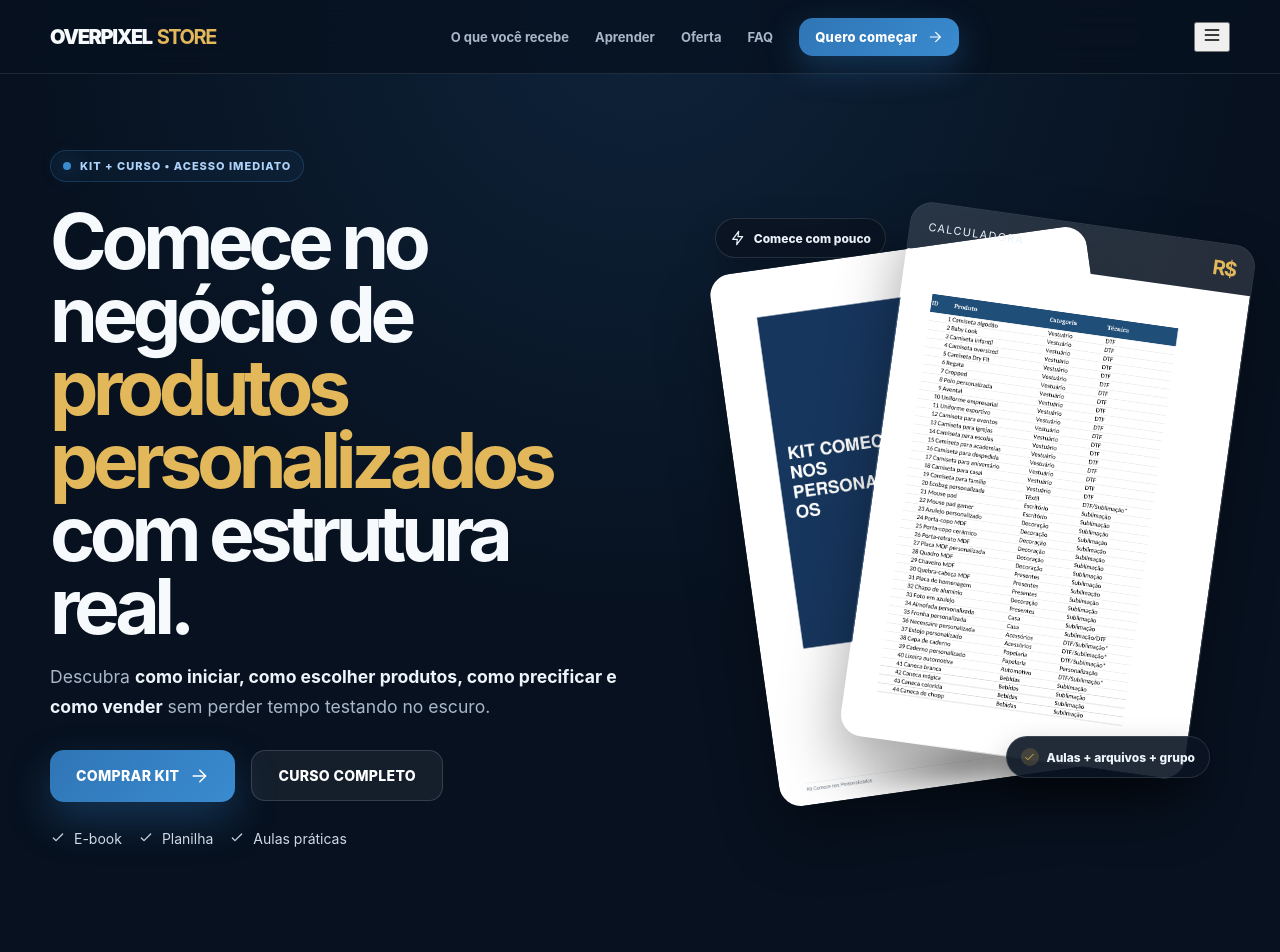
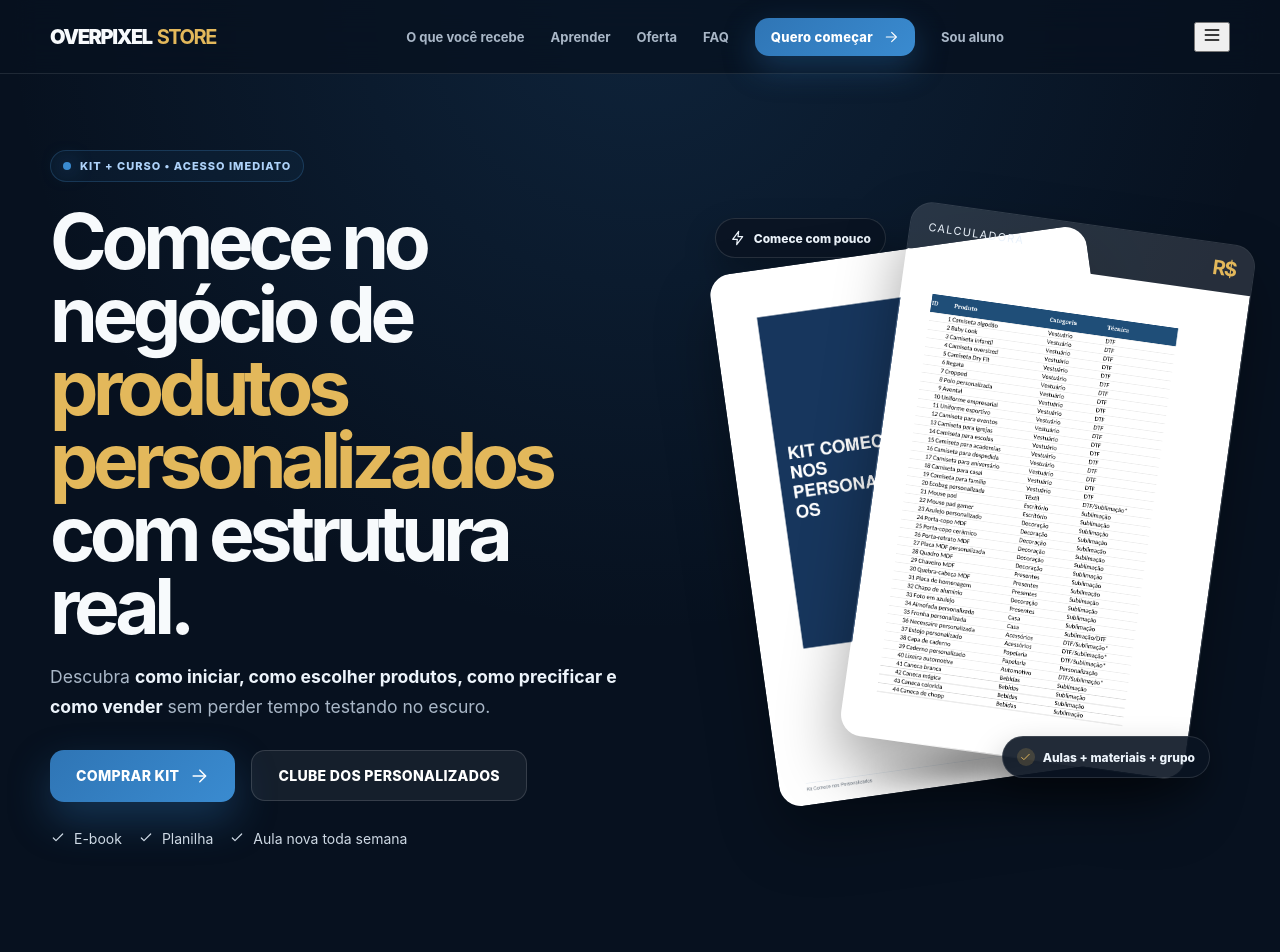
Before and after one commit to hdpontes/OVERPIXEL, a React (Vite) app: page / in a window 1280 px wide. Shown: the top 952 px of the page. Built offline with nearby package versions, Linux system fonts and the light colour scheme.

Commit message:
Update URLs and content for student area and club

```diff
--- a/src/main.jsx
+++ b/src/main.jsx
@@ -5,18 +5,20 @@
 const CONFIG = {
   kitCheckoutUrl: 'https://pay.hotmart.com/H107543517N',
   cursoCheckoutUrl: 'https://pay.hotmart.com/H107543517N21',
+  studentAreaUrl: 'https://hotmart.com/pt-br/club/comece-nos-personalizados',
   pixelId: '1330495329162779',
   gaMeasurementId: 'G-SJPJS8B9D1',
 };
 
 const faq = [
-  ['O Kit Comece é só o e-book e a planilha?', 'Não. Além do e-book e da planilha, o cliente recebe acesso aos arquivos, e pode aproveitar as 3 primeiras aulas do curso para conhecer a metodologia antes de entrar no curso completo.'],
-  ['Qual a diferença entre o kit e o curso completo?', 'O Kit Comece entrega a base estratégica e os materiais principais. Já o curso completo oferece aulas práticas, arquivos, grupo no WhatsApp, novas aulas toda semana e uma experiência mais completa para aprender a personalizar produtos e montar o negócio.'],
-  ['O curso completo é mensal?', 'Sim. O acesso ao curso completo fica por R$ 19,90 por mês e oferece continuidade, atualizações e conteúdos práticos em ritmo semanal.'],
+  ['O Kit Comece é só o e-book e a planilha?', 'Não. Além do e-book e da planilha, o cliente recebe acesso aos arquivos, e pode aproveitar as 3 primeiras aulas do curso para conhecer a metodologia antes de entrar no Clube dos Personalizados.'],
+  ['Qual a diferença entre o kit e o Clube dos Personalizados?', 'O Kit Comece entrega a base estratégica e os materiais iniciais. Já o Clube dos Personalizados oferece uma aula completa nova toda semana, biblioteca de aulas, materiais, grupo no WhatsApp e ensinamentos práticos para personalizar produtos e vender.'],
+  ['O Clube dos Personalizados é mensal?', 'Sim. O acesso ao Clube dos Personalizados custa R$ 29,90 por mês e inclui aulas novas toda semana, biblioteca de aulas e materiais para você continuar evoluindo.'],
   ['O kit custa R$ 27,90?', 'Sim. O produto do Kit Comece nos Personalizados é vendido por R$ 27,90 e oferece os materiais iniciais.'],
-  ['O cliente precisa comprar o kit antes do curso?', 'Não. O cliente pode escolher diretamente o produto que melhor atende ao momento dele. O kit é ótimo para começar com a base, e o curso completo é ideal para quem quer aprender em profundidade e ter mais suporte.'],
-  ['O curso completo inclui arquivos e grupo?', 'Sim. O curso completo inclui acesso aos arquivos, aulas práticas, conteúdos atualizados e acesso ao grupo no WhatsApp.'],
-  ['Aula nova toda semana?', 'Sim. Toda semana sai uma aula nova para ensinar a personalizar algum produto e evoluir na prática.'],
+  ['O cliente precisa comprar o kit antes do curso?', 'Não. O cliente pode escolher diretamente o produto que melhor atende ao momento dele. O kit é ótimo para começar com a base, e o Clube dos Personalizados é ideal para quem quer aprender em profundidade e ter mais suporte.'],
+  ['O Clube inclui arquivos e grupo?', 'Sim. O Clube inclui materiais de apoio, biblioteca de aulas e acesso ao grupo no WhatsApp.'],
+  ['Como funcionam as aulas semanais?', 'Toda semana você aprende um produto diferente em uma aula completa, passando por materiais, equipamentos, preparação, arte, produção, acabamento, custo, preço sugerido, margem e como vender.'],
+  ['Quais ferramentas serão ensinadas?', 'Você também aprenderá a trabalhar com CorelDRAW, Photoshop e a criar arquivos para DTF, incluindo técnicas como Halftone.'],
 ];
 
 const benefits = [
@@ -160,6 +162,9 @@
               Quero começar
               <Icon name="arrow" size={16} />
             </a>
+            <a href={CONFIG.studentAreaUrl} className="studentLink" target="_blank" rel="noreferrer" onClick={() => setMenu(false)}>
+              Sou aluno
+            </a>
           </nav>
 
           <button className="menubtn" aria-label="Abrir menu" onClick={() => setMenu(!menu)}>
@@ -194,14 +199,14 @@
                   <Icon name="arrow" />
                 </a>
                 <a href={CONFIG.cursoCheckoutUrl} className="btn secondary big" onClick={(e) => goCheckout(e, CONFIG.cursoCheckoutUrl, 'hero_curso')}>
-                  CURSO COMPLETO
+                  CLUBE DOS PERSONALIZADOS
                 </a>
               </div>
 
               <div className="trustRow">
                 <span><Icon name="check" size={16} /> E-book</span>
                 <span><Icon name="check" size={16} /> Planilha</span>
-                <span><Icon name="check" size={16} /> Aulas práticas</span>
+                <span><Icon name="check" size={16} /> Aula nova toda semana</span>
               </div>
             </div>
 
@@ -223,7 +228,7 @@
 
               <div className="floatTag tagBottom">
                 <span className="miniCheck"><Icon name="check" size={13} /></span>
-                Aulas + arquivos + grupo
+                Aulas + materiais + grupo
               </div>
             </div>
           </div>
@@ -254,7 +259,7 @@
                 </h2>
               </div>
               <p>
-                O Kit Comece entrega a base e a clareza para você entender o mercado. O curso completo leva isso para a prática com aulas, arquivos, suporte e conteúdo em evolução.
+                O Kit Comece entrega a base e a clareza para você entender o mercado. O Clube dos Personalizados transforma essa base em prática contínua, com um produto diferente ensinado em profundidade toda semana.
               </p>
             </div>
 
@@ -353,13 +358,13 @@
 
               <h2>Escolha o ponto de partida certo para o seu negócio.</h2>
               <p>
-                Se você quer começar com a base e entender o mercado, o Kit Comece é perfeito. Se você quer aprender mais na prática, ter acesso aos arquivos, acompanhamento e conteúdos novos, o curso completo oferece muito mais vantagem.
+                Se você quer começar com a base e entender o mercado, o Kit Comece é perfeito. Se você quer aprender fazendo, com um produto diferente por semana, materiais, biblioteca de aulas e novas técnicas, o Clube dos Personalizados oferece evolução contínua.
               </p>
 
               <div className="valueStack">
                 <div><Icon name="check" /><span>Kit Comece: e-book + planilha + arquivos + 3 primeiras aulas</span></div>
-                <div><Icon name="check" /><span>Curso completo: aulas práticas + arquivos + grupo no WhatsApp</span></div>
-                <div><Icon name="check" /><span>Nova aula toda semana para evoluir no negócio</span></div>
+                <div><Icon name="check" /><span>Clube dos Personalizados: R$ 29,90/mês</span></div>
+                <div><Icon name="check" /><span>1 produto → 1 aula completa toda semana</span></div>
               </div>
             </div>
 
@@ -387,13 +392,13 @@
             <div className="compareIntro">
               <div className="eyebrow goldEyebrow">
                 <span className="dot" />
-                VANTAGEM DO CURSO COMPLETO
+                CLUBE DOS PERSONALIZADOS
               </div>
               <h2>
-                Por que <span>vale mais a pena</span> escolher o curso completo?
+                Aprenda um produto novo <span>toda semana.</span>
               </h2>
               <p>
-                O curso completo foi pensado para quem quer aprender fazendo, evoluir com aulas práticas e acompanhar o crescimento do negócio com mais clareza e suporte.
+                O Clube dos Personalizados foi criado para quem quer aprender fazendo e construir repertório de produção. Toda semana, você acompanha uma aula completa de um produto diferente, do material à venda.
               </p>
             </div>
 
@@ -413,17 +418,17 @@
               </article>
 
               <article className="compareCard courseCard highlight">
-                <span className="tag">CURSO COMPLETO</span>
-                <h3>R$ 19,90 <small>/mês</small></h3>
+                <span className="tag">CLUBE DOS PERSONALIZADOS</span>
+                <h3>R$ 29,90 <small>/mês</small></h3>
                 <ul>
-                  <li><Icon name="check" size={15} /> Aulas práticas completas</li>
-                  <li><Icon name="check" size={15} /> Acesso aos arquivos</li>
+                  <li><Icon name="check" size={15} /> Aula completa de um produto diferente toda semana</li>
+                  <li><Icon name="check" size={15} /> Biblioteca de aulas e materiais</li>
                   <li><Icon name="check" size={15} /> Grupo no WhatsApp</li>
-                  <li><Icon name="check" size={15} /> Aula nova toda semana</li>
-                  <li><Icon name="check" size={15} /> Conteúdo pensado para evoluir seu negócio</li>
+                  <li><Icon name="check" size={15} /> CorelDRAW, Photoshop e arquivos para DTF</li>
+                  <li><Icon name="check" size={15} /> Custos, margem, preço sugerido e vendas</li>
                 </ul>
                 <a href={CONFIG.cursoCheckoutUrl} className="btn primary full" onClick={(e) => goCheckout(e, CONFIG.cursoCheckoutUrl, 'curso_compare')}>
-                  Quero o curso completo
+                  Quero entrar no Clube
                 </a>
               </article>
             </div>
@@ -433,35 +438,36 @@
         <section className="section sectionDark courseDetails">
           <div className="container detailsWrap">
             <div className="detailsCopy">
-              <div className="kicker">CURSO COMPLETO</div>
-              <h2>Aprenda a personalizar produtos com passos práticos e apoio real.</h2>
+              <div className="kicker">CLUBE DOS PERSONALIZADOS</div>
+              <h2>Uma aula completa, um produto diferente, toda semana.</h2>
               <p>
-                Você terá acesso a todos os conteúdos das aulas práticas que ensinam a personalizar produtos, além dos arquivos, do grupo no WhatsApp e de novas aulas todas as semanas para você seguir evoluindo no negócio.
+                Por R$ 29,90/mês, você aprende a personalizar produtos na prática, seguindo o conteúdo do e-book e avançando com uma nova aula completa toda semana. Tenha acesso à biblioteca de aulas, materiais e ao grupo no WhatsApp.
               </p>
 
               <div className="featureList">
-                <div><Icon name="check" size={16} /> Aulas práticas de personalização</div>
-                <div><Icon name="check" size={16} /> Arquivos e materiais para aplicar</div>
-                <div><Icon name="check" size={16} /> Grupo no WhatsApp para dúvidas e suporte</div>
-                <div><Icon name="check" size={16} /> Conteúdo novo toda semana</div>
+                <div><Icon name="check" size={16} /> 1 produto → 1 aula completa toda semana</div>
+                <div><Icon name="check" size={16} /> Materiais, equipamentos, preparação e arte</div>
+                <div><Icon name="check" size={16} /> Produção, acabamento, custo, margem e preço</div>
+                <div><Icon name="check" size={16} /> Como vender e criar arquivos para DTF</div>
+                <div><Icon name="check" size={16} /> CorelDRAW, Photoshop e técnica Halftone</div>
               </div>
             </div>
 
             <div className="detailStack">
               <div className="miniCard">
                 <span>01</span>
-                <strong>Aprenda na prática</strong>
-                <p>Entenda estratégias reais para personalizar produtos e criar propostas mais atraentes.</p>
+                <strong>Do material à produção</strong>
+                <p>Veja os materiais, equipamentos, preparação, arte, produção e acabamento de cada produto.</p>
               </div>
               <div className="miniCard">
                 <span>02</span>
-                <strong>Arquivos e materiais</strong>
-                <p>Tenha tudo em um só lugar para aplicar com mais clareza e rapidez.</p>
+                <strong>Custo e preço de venda</strong>
+                <p>Aprenda a calcular custo, margem e preço sugerido para tomar decisões melhores.</p>
               </div>
               <div className="miniCard">
                 <span>03</span>
-                <strong>Conteúdo contínuo</strong>
-                <p>Receba novidades e aulas semanais para continuar evoluindo no negócio.</p>
+                <strong>Ferramentas profissionais</strong>
+                <p>Aprenda CorelDRAW, Photoshop e a criar arquivos para DTF, incluindo técnicas como Halftone.</p>
               </div>
             </div>
           </div>
@@ -498,13 +504,13 @@
               <div className="kicker">COMECE COM SEGURANÇA</div>
               <h2>
                 Escolha sua compra:<br />
-                <span>Kit Comece</span> ou <span>Curso completo</span>.
+                <span>Kit Comece</span> ou <span>Clube dos Personalizados</span>.
               </h2>
             </div>
 
             <div className="finalButtons">
               <a href={CONFIG.kitCheckoutUrl} className="btn primary big" onClick={(e) => goCheckout(e, CONFIG.kitCheckoutUrl, 'final_kit')}>COMPRAR KIT</a>
-              <a href={CONFIG.cursoCheckoutUrl} className="btn secondary big" onClick={(e) => goCheckout(e, CONFIG.cursoCheckoutUrl, 'final_curso')}>CURSO COMPLETO</a>
+              <a href={CONFIG.cursoCheckoutUrl} className="btn secondary big" onClick={(e) => goCheckout(e, CONFIG.cursoCheckoutUrl, 'final_curso')}>CLUBE DOS PERSONALIZADOS</a>
             </div>
           </div>
         </section>
```
